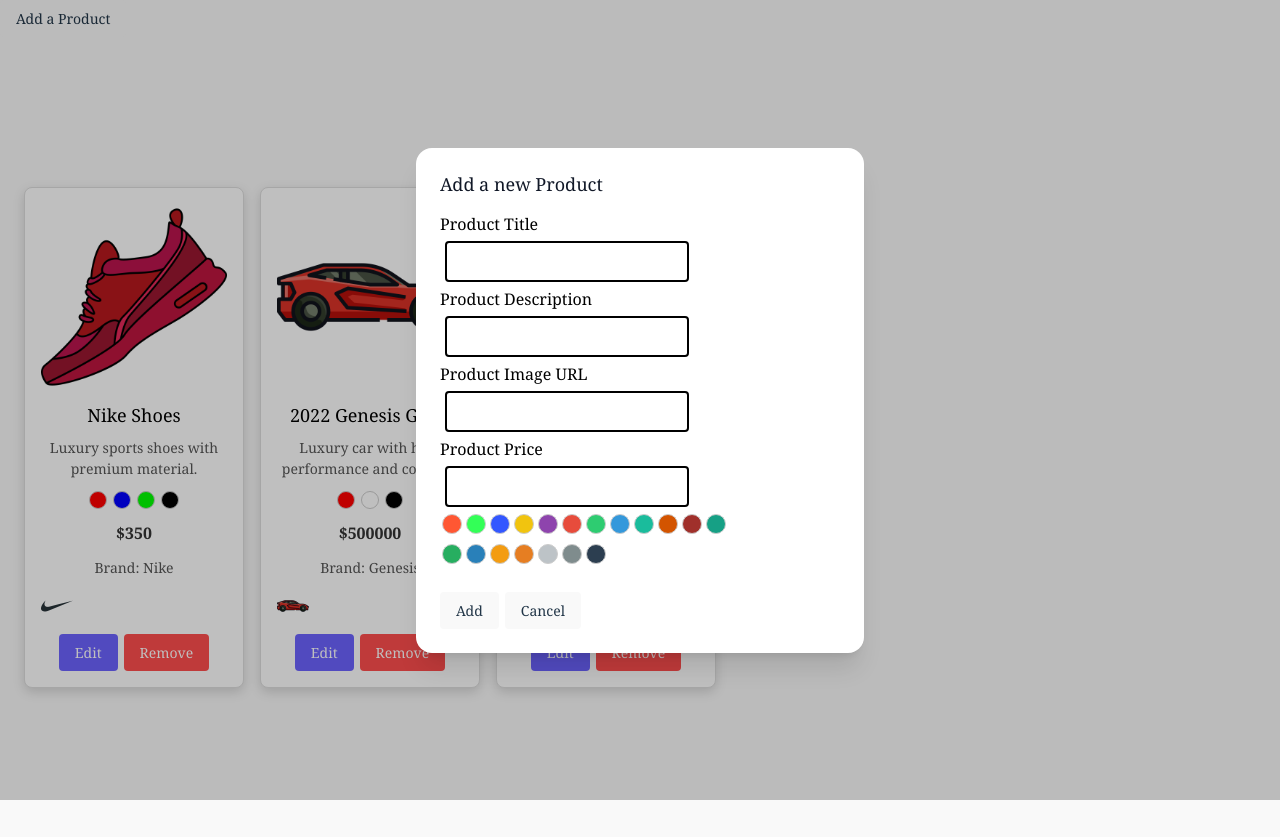
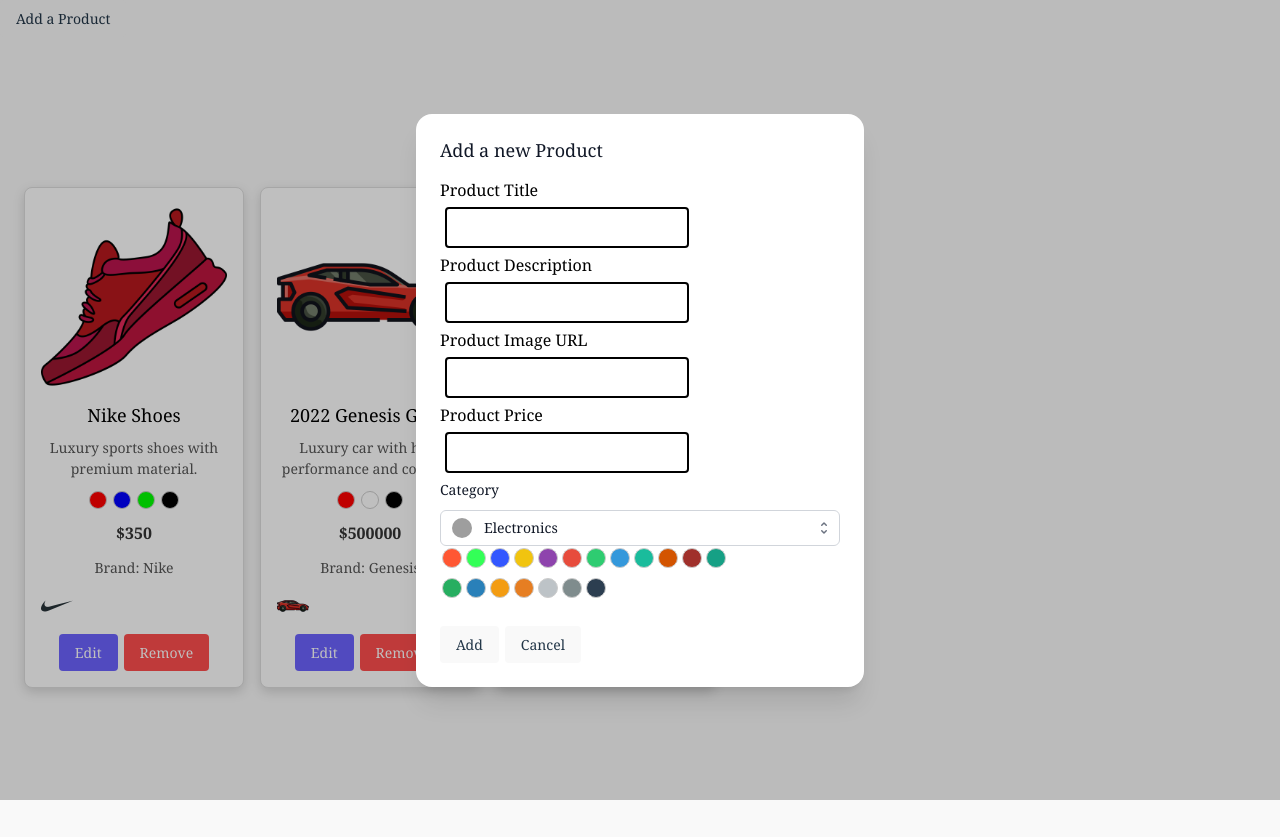
Before and after one commit to SalsabeelMusa/Product-Management-Dashboard, a React (Vite) app in the folder Product Management Dashboard/: page / in a window 1280 px wide. Both pictures are taken after a click on the button "Add a Product". Built offline with nearby package versions, Linux system fonts and the light colour scheme; grey boxes are pictures that could not be loaded.

Commit message:
add select category menu

```diff
--- a/Product Management Dashboard/package.json
+++ b/Product Management Dashboard/package.json
@@ -10,6 +10,7 @@
     "preview": "vite preview"
   },
   "dependencies": {
+    "@heroicons/react": "^2.2.0",
     "react": "^18.3.1",
     "react-dom": "^18.3.1"
   },
--- a/Product Management Dashboard/src/App.tsx
+++ b/Product Management Dashboard/src/App.tsx
@@ -3,11 +3,19 @@
 import Modal from "./components/Modal";
 import { Button } from "@headlessui/react";
 import "./styles/productList.css";
-import { colors, formInputList, IProduct, productData } from "./dataSource";
+import {
+  categories,
+  colors,
+  formInputList,
+  ICategory,
+  IProduct,
+  productData,
+} from "./dataSource";
 import { Input } from "./components/Input";
 import { productValidation } from "./validation/productValidation";
 import CircleColor from "./components/CircleColor";
 import { v4 as uuidv4 } from "uuid";
+import Select from "./components/Select";
 
 const App = () => {
   //STATES
@@ -19,15 +27,14 @@
     description: "",
     colors: [],
     price: "",
-    category: {
-      brandName: "",
-      brandIcon: "",
-    },
+    category: categories[0],
   });
   const [formErrors, setFormErrors] = useState<{ [key: string]: string }>({});
   const [productColors, setProductColors] = useState<string[]>([]);
   const [products, setProducts] = useState<IProduct[]>(productData);
-
+  const [selectedCategory, setSelectedCategory] = useState<ICategory>(
+    categories[0]
+  );
   //HANDLERS
   function closeModal() {
     setFormData({
@@ -37,12 +44,10 @@
       description: "",
       colors: [],
       price: "",
-      category: {
-        brandName: "",
-        brandIcon: "",
-      },
+      category: categories[0],
     });
     setIsOpen(false);
+    setProductColors([]);
     setFormErrors({});
   }
 
@@ -74,21 +79,23 @@
 
     const errors = productValidation(formData);
     setFormErrors(errors);
-    if (Object.keys(errors).length > 0) {
+    const hasNonEmptyValue = Object.values(errors).some(
+      (value) => value !== ""
+    );
+    if (hasNonEmptyValue) {
       console.log("Validation Errors:", errors);
       return;
     }
 
-    // Add a unique ID
     const newProduct: IProduct = {
       ...formData,
-      id: uuidv4(), // Ensure each product has a unique ID
+      id: uuidv4(), //add a unique ID
       colors: productColors,
+      category: selectedCategory,
     };
 
+    setProducts((prev) => [newProduct, ...prev]);
     console.log("Final Form Data Submitted:", newProduct);
-
-    setProducts((prev) => [newProduct, ...prev]);
     setFormData({
       id: "",
       image: "",
@@ -104,7 +111,7 @@
     setProductColors([]);
     closeModal();
   };
-  //render
+  //render form inputs
   const renderFormInputList = formInputList.map((input) => (
     <div key={input.id}>
       <label htmlFor={input.id}>{input.label}</label>
@@ -122,7 +129,7 @@
     </div>
   ));
 
-  //render
+  //render product colors
   const renderProductColors = colors.map((color) => (
     <CircleColor
       key={color}
@@ -146,6 +153,10 @@
       <Modal isOpen={isOpen} closeModal={closeModal} title="Add a new Product">
         <form onSubmit={handleSubmit}>
           {renderFormInputList}
+          <Select
+            selected={selectedCategory}
+            setSelected={setSelectedCategory}
+          />
           <div style={{ width: "300px" }}>{renderProductColors}</div>
           <div
             style={{
--- a/Product Management Dashboard/src/components/ProductCard.tsx
+++ b/Product Management Dashboard/src/components/ProductCard.tsx
@@ -67,6 +67,7 @@
     console.log("Removing product with ID:", id);
   };
 
+  console.log(products.length);
   return (
     <div className="product-list">
       {products.map((product) => (
--- /dev/null
+++ b/Product Management Dashboard/src/components/Select.tsx
@@ -0,0 +1,71 @@
+"use client";
+
+import {
+  Label,
+  Listbox,
+  ListboxButton,
+  ListboxOption,
+  ListboxOptions,
+} from "@headlessui/react";
+import { ChevronUpDownIcon } from "@heroicons/react/16/solid";
+import { CheckIcon } from "@heroicons/react/20/solid";
+import { categories, ICategory } from "../dataSource";
+
+interface IProps {
+  selected: ICategory;
+  setSelected: (category: ICategory) => void;
+}
+
+export default function Select({ selected, setSelected }: IProps) {
+  return (
+    <Listbox value={selected} onChange={setSelected}>
+      <Label className="block text-sm/6 font-medium text-gray-900">
+        Category
+      </Label>
+      <div className="relative mt-2">
+        <ListboxButton className="grid w-full cursor-default grid-cols-1 rounded-md bg-white py-1.5 pl-3 pr-2 text-left text-gray-900 outline outline-1 -outline-offset-1 outline-gray-300 focus:outline focus:outline-2 focus:-outline-offset-2 focus:outline-indigo-600 sm:text-sm/6">
+          <span className="col-start-1 row-start-1 flex items-center gap-3 pr-6">
+            <img
+              alt=""
+              src={selected.brandIcon}
+              className="size-5 shrink-0 rounded-full"
+            />
+            <span className="block truncate">{selected.brandName}</span>
+          </span>
+          <ChevronUpDownIcon
+            aria-hidden="true"
+            className="col-start-1 row-start-1 size-5 self-center justify-self-end text-gray-500 sm:size-4"
+          />
+        </ListboxButton>
+
+        <ListboxOptions
+          transition
+          className="absolute z-10 mt-1 max-h-56 w-full overflow-auto rounded-md bg-white py-1 text-base shadow-lg ring-1 ring-black/5 focus:outline-none data-[closed]:data-[leave]:opacity-0 data-[leave]:transition data-[leave]:duration-100 data-[leave]:ease-in sm:text-sm"
+        >
+          {categories.map((category) => (
+            <ListboxOption
+              key={category.id}
+              value={category}
+              className="group relative cursor-default select-none py-2 pl-3 pr-9 text-gray-900 data-[focus]:bg-indigo-600 data-[focus]:text-white data-[focus]:outline-none"
+            >
+              <div className="flex items-center">
+                <img
+                  alt=""
+                  src={category.brandIcon}
+                  className="size-5 shrink-0 rounded-full"
+                />
+                <span className="ml-3 block truncate font-normal group-data-[selected]:font-semibold">
+                  {category.brandName}
+                </span>
+              </div>
+
+              <span className="absolute inset-y-0 right-0 flex items-center pr-4 text-indigo-600 group-[&:not([data-selected])]:hidden group-data-[focus]:text-white">
+                <CheckIcon aria-hidden="true" className="size-5" />
+              </span>
+            </ListboxOption>
+          ))}
+        </ListboxOptions>
+      </div>
+    </Listbox>
+  );
+}
--- a/Product Management Dashboard/src/dataSource.ts
+++ b/Product Management Dashboard/src/dataSource.ts
@@ -1,3 +1,4 @@
+import { v4 as uuidv4 } from "uuid";
 export type IProduct = {
   id: string;
   image: string;
@@ -111,3 +112,72 @@
   "#7F8C8D",
   "#2C3E50",
 ];
+
+export interface ICategory {
+  id: string;
+  brandName: string;
+  brandIcon: string;
+}
+
+export const categories: ICategory[] = [
+  {
+    id: uuidv4(),
+    brandName: "Electronics",
+    brandIcon:
+      "https://images.unsplash.com/photo-1511707171634-5f897ff02aa9?ixlib=rb-1.2.1&auto=format&fit=crop&w=256&q=80",
+  },
+  {
+    id: uuidv4(),
+    brandName: "Clothing",
+    brandIcon:
+      "https://images.unsplash.com/photo-1556905055-8f358a7a47b2?ixlib=rb-1.2.1&auto=format&fit=crop&w=256&q=80",
+  },
+  {
+    id: uuidv4(),
+    brandName: "Home & Kitchen",
+    brandIcon:
+      "https://images.unsplash.com/photo-1595520232445-86dd52bc0b82?ixlib=rb-1.2.1&auto=format&fit=crop&w=256&q=80",
+  },
+  {
+    id: uuidv4(),
+    brandName: "Sports & Outdoors",
+    brandIcon:
+      "https://images.unsplash.com/photo-1562771242-711b5aa642a7?ixlib=rb-1.2.1&auto=format&fit=crop&w=256&q=80",
+  },
+  {
+    id: uuidv4(),
+    brandName: "Books",
+    brandIcon:
+      "https://images.unsplash.com/photo-1514894780887-121968d00567?ixlib=rb-1.2.1&auto=format&fit=crop&w=256&q=80",
+  },
+  {
+    id: uuidv4(),
+    brandName: "Beauty & Personal Care",
+    brandIcon:
+      "https://images.unsplash.com/photo-1581752927610-7ba01da0f49d?ixlib=rb-1.2.1&auto=format&fit=crop&w=256&q=80",
+  },
+  {
+    id: uuidv4(),
+    brandName: "Toys & Games",
+    brandIcon:
+      "https://images.unsplash.com/photo-1546554137-f86b9593a222?ixlib=rb-1.2.1&auto=format&fit=crop&w=256&q=80",
+  },
+  {
+    id: uuidv4(),
+    brandName: "Automotive",
+    brandIcon:
+      "https://images.unsplash.com/photo-1533473359331-0135ef1b58bf?ixlib=rb-1.2.1&auto=format&fit=crop&w=256&q=80",
+  },
+  {
+    id: uuidv4(),
+    brandName: "Health & Wellness",
+    brandIcon:
+      "https://images.unsplash.com/photo-1576092768833-4b0e14e83cc1?ixlib=rb-1.2.1&auto=format&fit=crop&w=256&q=80",
+  },
+  {
+    id: uuidv4(),
+    brandName: "Furniture",
+    brandIcon:
+      "https://images.unsplash.com/photo-1585121601708-46c2f02b65b6?ixlib=rb-1.2.1&auto=format&fit=crop&w=256&q=80",
+  },
+];
--- a/Product Management Dashboard/src/validation/productValidation.ts
+++ b/Product Management Dashboard/src/validation/productValidation.ts
@@ -10,7 +10,12 @@
   image: string;
   price: string;
 }): ValidationErrors => {
-  const errors: ValidationErrors = {};
+  const errors: ValidationErrors = {
+    title: "",
+    description: "",
+    image: "",
+    price: "",
+  };
 
   if (!product.title.trim()) {
     errors.title = "Title is required.";
```
Also changed, not shown: 1 other file (tests, documents, lock files or other folders).
